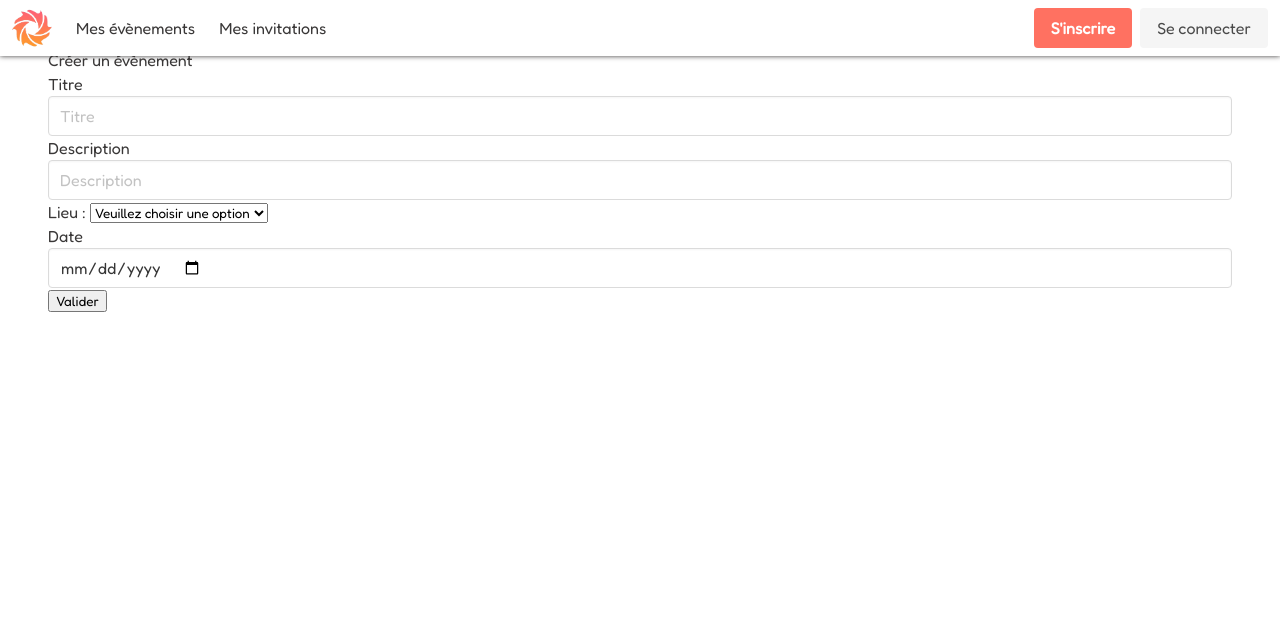
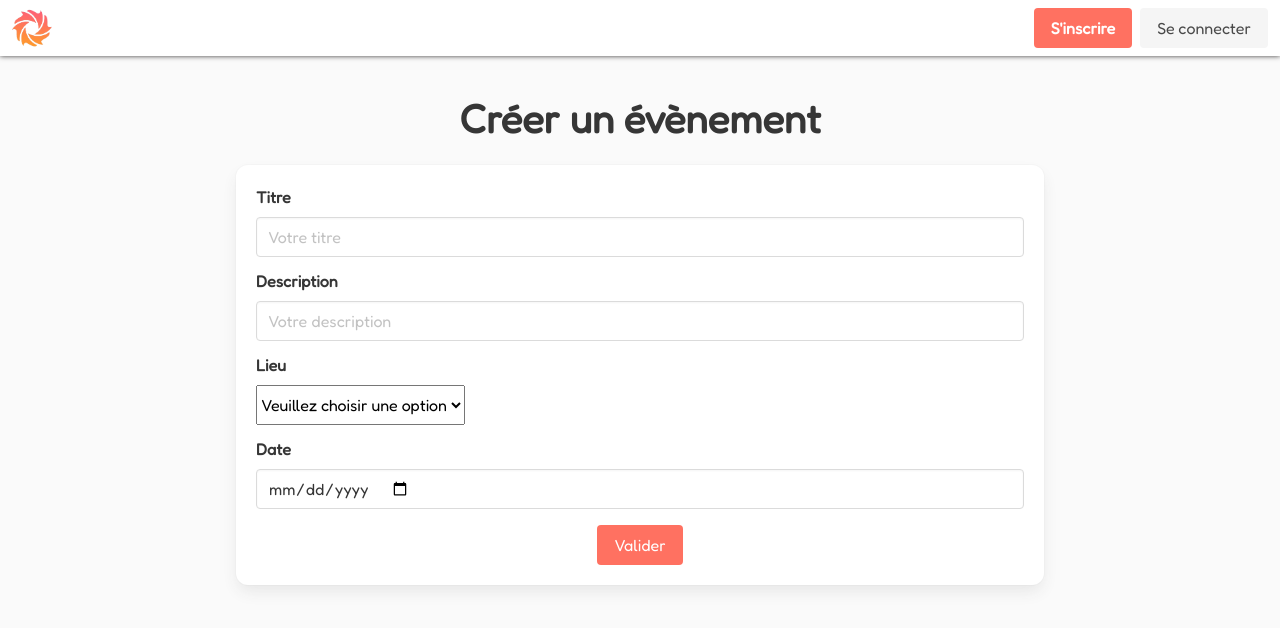
Before and after one commit to akremjomaa/Reunionou-WebApp, a Vue app: page /event/new in a window 1280 px wide. Shown: the top 628 px of the page. Built offline with nearby package versions, Linux system fonts and the light colour scheme.

Commit message:
CSS Page Event

```diff
--- a/index.html
+++ b/index.html
@@ -2,7 +2,7 @@
 <html lang="fr">
   <head>
     <meta charset="UTF-8">
-    <link rel="icon" href="/favicon.ico">
+    <link rel="icon" href="/logo.png">
     <meta name="viewport" content="width=device-width, initial-scale=1.0">
     <title>Reunionou WebApp</title>
 
--- a/src/assets/style.scss
+++ b/src/assets/style.scss
@@ -15,11 +15,46 @@ $family-sans-serif: 'Fredoka', sans-serif;
 $primary: $orange1;
 $link: $orange1;
 $text: $black;
+$body-background-color: #fafafa;
 $box-radius: 12px;
 $navbar-item-img-max-height: none;
+$section-padding: 3rem 1em;
+$section-padding-desktop: 3rem 1rem;
 
 @import "../../node_modules/bulma/bulma.sass";
 
+html {
+    scroll-behavior: smooth;
+    scrollbar-color: $orange1 #ebebeb;
+    scrollbar-width: thin;
+  }
+
+  html::-webkit-scrollbar-track {
+    background-color: #ebebeb;
+  }
+
+  html::-webkit-scrollbar {
+    width: 10px;
+    background-color: #ebebeb;
+  }
+
+  html::-webkit-scrollbar-thumb {
+    background-color: $orange1;
+    border-radius: 5px;
+  }
+
 .navbar{
     box-shadow: 0 0 5px;
+    &.is-fixed-top{
+        z-index: 1001;
+    }
 }
+.leaflet{
+    height: 50vh;
+}
+
+@media screen and (min-width: 1024px){
+    .leaflet{
+        height: 70vh;
+    }
+}
--- a/src/components/EventComments.vue
+++ b/src/components/EventComments.vue
@@ -30,21 +30,19 @@ async function getComments(){
 </script>
 
 <template>
-    <main>
-        <div>
-            <hr>
-            <h2> List des commentaires : {{count}}</h2>
-            <hr>
+        <div class="box">
+            <h2 class="subtitle is-4">Commentaires ({{count}})</h2>
 
-            <button>ajouter un commentaire</button>
+            <button class="button is-link mb-3">Ajouter un commentaire</button>
             <template v-for="comment in commentList" :key="comment.id">
+                <div class="my-3">
+                    <h3 v-if="comment.user_name === null"><strong>{{comment.invited_name}} {{comment.invited_firstName}}</strong> a dit :</h3>
+                    <h3 v-else><strong>{{comment.user_name}}</strong> a dit :</h3>
+                    <p class="pl-3">{{comment.content}}</p>
+                </div>
 
-                <div v-if="comment.user_name === null"> {{comment.invited_name}} {{comment.invited_firstName}}</div>
-                  <div v-else> {{comment.user_name}}</div>
-                <div>contenu de commentaire : {{comment.content}}</div>
             </template>
         </div>
-    </main>
 </template>
 <style scoped>
 
--- a/src/components/EventInvitations.vue
+++ b/src/components/EventInvitations.vue
@@ -72,16 +72,13 @@ async function updateEvent(){
 </script>
 
 <template>
-    <main>
-        <div>
-            <hr>
-            <h2> List des invités : {{count}}</h2>
-            <hr>
+        <div class="box">
+            <h2 class="subtitle is-4"> Liste des invités ({{count}})</h2>
 
             <template v-for="invitation in invitationList" :key="invitation.id">
                <div> <b> {{invitation.invited_name}} {{invitation.invited_firstName}}</b> {{invitation.invitation_status}}</div>
             </template>
-             <button @click="modeInviteMembers">Inviter des des membres</button>
+             <button class="button is-link mt-3" @click="modeInviteMembers">Inviter des des membres</button>
 
             <div v-if="state.userListVisible">
                 <form>
@@ -91,14 +88,12 @@ async function updateEvent(){
                             {{ user.firstname }} {{user.lastname}}
                         </label><br>
                     </template>
-                    <button @click.prevent="sendInvitations">Envoyer</button>
+                    <button class="button is-link mt-3" @click.prevent="sendInvitations">Envoyer</button>
                 </form>
 
             </div>
 
-
         </div>
-    </main>
 </template>
 <style scoped>
 
--- a/src/components/NavBar.vue
+++ b/src/components/NavBar.vue
@@ -29,11 +29,11 @@ function logOut() {
     </div>
 
     <div class="navbar-menu" :class="{'is-active':state.menuOuvert}">
-      <div class="navbar-start">
-        <router-link to="/user/2/events" class="navbar-item">
+      <div v-if="navUserConnected.value" class="navbar-start">
+        <router-link to="/user/:id/events" class="navbar-item">
           Mes évènements
         </router-link>
-        <router-link to="/user/1/invitations" class="navbar-item">
+        <router-link to="/user/:id/invitations" class="navbar-item">
           Mes invitations
         </router-link>
       </div>
--- a/src/views/CreateEventView.vue
+++ b/src/views/CreateEventView.vue
@@ -63,31 +63,30 @@ export default {
 </script>
 
 <template>
-    <main>
-        <div>
-            <div><h1>Créer un évènement</h1></div>
-            <form action="">
-                <div>
-                    <label>Titre</label>
-                    <div>
-                        <input class="input" required="required" placeholder="Titre">
+        <section class="column pt-6 is-10-tablet is-offset-1-tablet is-8-widescreen is-offset-2-widescreen">
+            <h1 class="title is-2 has-text-centered">Créer un évènement</h1>
+            <form action="" class="box">
+                <div class="field">
+                    <label class="label">Titre</label>
+                    <div class="control">
+                        <input class="input" required="required" placeholder="Votre titre">
                     </div>
                 </div>
-                <div>
-                    <label>Description</label>
-                    <div>
-                        <input class="input" required="required" placeholder="Description">
+                <div class="field">
+                    <label class="label">Description</label>
+                    <div class="control">
+                        <input class="input" required="required" placeholder="Votre description">
                     </div>
                 </div>
-                <div>
-                    <label>Lieu : </label>
-                    <select v-on:change="onSelectChange">
+                <div class="field">
+                    <label class="label">Lieu</label>
+                    <select class="select control" v-on:change="onSelectChange">
                         <option value="">Veuillez choisir une option</option>
                         <option value="Carte">Carte</option>
                         <option value="Adresse">Adresse</option>
                     </select>
-                    <div style="height:600px; width:800px" v-if="selected === 'Carte'">
-                        <l-map ref="map" v-model:zoom="zoom" :center="[48.683188, 6.161877]" @click="onMapClick">
+                    <div class="my-4 leaflet" v-if="selected === 'Carte'">
+                        <l-map :use-global-leaflet="false" ref="map" v-model:zoom="zoom" :center="[48.683188, 6.161877]" @click="onMapClick">
                             <l-tile-layer
                                     url="https://{s}.tile.openstreetmap.org/{z}/{x}/{y}.png"
                                     layer-type="base"
@@ -96,23 +95,24 @@ export default {
                         </l-map>
                     </div>
                     <div v-if="selected === 'Adresse'">
-                        <label>Adresse de l'évènement</label>
+                        <label class="label">Adresse de l'évènement</label>
                         <div>
                             <input class="input" type="text" required="required" placeholder="Adresse">
                         </div>
 
                     </div>
                 </div>
-                <div>
-                    <label>Date</label>
-                    <div>
+                <div class="field">
+                    <label class="label">Date</label>
+                    <div class="control">
                         <input class="input" type="date" required="required" placeholder="Titre">
                     </div>
                 </div>
-                <button type="submit">Valider</button>
+                <div class="control is-flex is-justify-content-center mt-4">
+                    <button class="button is-link" type="submit">Valider</button>
+                </div>
             </form>
-        </div>
-    </main>
+        </section>
 </template>
 
 <style scoped>
--- a/src/views/OneEventView.vue
+++ b/src/views/OneEventView.vue
@@ -54,47 +54,43 @@ async function updateEvent(){
 </script>
 
 <template>
-    <main><div v-if="state.eventFormVisible">
+    <section class="column pt-6 is-10-tablet is-offset-1-tablet is-8-widescreen is-offset-2-widescreen">
+        <div class="box" v-if="state.eventFormVisible">
             <form @submit.prevent="updateEvent">
                 <div>
-                <label>Titre</label>
-                <input v-model="state.event.event_title"
-                       id="{{state.event.event_title}}" type="text">
+                    <label class="label">Titre</label>
+                    <input v-model="state.event.event_title" id="{{state.event.event_title}}" type="text">
                 </div>
                 <div>
-                <label>Description</label>
-                <input v-model="state.event.event_description"
-                       id="{{state.event.event_description}}" type="text">
+                    <label class="label">Description</label>
+                    <input v-model="state.event.event_description" id="{{state.event.event_description}}" type="text">
                 </div>
                 <div>
-                <label>Lieu</label>
-                <input v-model="state.event.event_place"
-                       id="{{state.event.event_place}}" type="text">
+                    <label class="label">Lieu</label>
+                    <input v-model="state.event.event_place" id="{{state.event.event_place}}" type="text">
                 </div>
                 <div>
-                <label>Date</label>
-                <input v-model="state.event.event_date"
-                       id="{{state.event.event_date}}" type="datetime-local">
+                    <label class="label">Date</label>
+                    <input v-model="state.event.event_date" id="{{state.event.event_date}}" type="datetime-local">
                 </div>
-            <button>Enregistrer</button>
+                <button class="button is-link">Enregistrer</button>
             </form>
         </div>
-        <div v-else>
-            <h2>Titre : {{state.event.event_title}}</h2>
-            <h3> Description : {{state.event.event_description}}</h3>
-            <h3> Date de l'evenement : {{state.event.event_date}}</h3>
-            <h3> Lieu de l'evenement : {{state.event.event_place}} </h3>
-            <h3> Statut : {{state.event.event_status}} </h3>
-            <h3>Evenement crée par : {{state.creator.firstname}}  {{state.creator.name}} </h3>
-            <button @click="modeUpdateEvent">Modifier un évenement</button>
+        <div class="box" v-else>
+            <h2 class="title is-2">{{ state.event.event_title }}</h2>
+            <h3>Description : {{ state.event.event_description }}</h3>
+            <h3>Date : {{ state.event.event_date }}</h3>
+            <h3>Lieu : {{ state.event.event_place }} </h3>
+            <h3>Statut : {{ state.event.event_status }} </h3>
+            <h3>Évènement créé par : {{ state.creator.firstname }} {{ state.creator.name }} </h3>
+            <button class="button is-link mt-3" @click="modeUpdateEvent">Modifier un évenement</button>
         </div>
-        <div>
+
             <Invitations></Invitations>
-        </div>
-        <div>
+
             <Comments></Comments>
-        </div>
-    </main>
+
+    </section>
 </template>
 <style scoped>
 
--- a/src/views/UserInvitationsListView.vue
+++ b/src/views/UserInvitationsListView.vue
@@ -28,7 +28,6 @@ async  function getInvitations() {
 
 </script>
 <template>
-    <main>
         <h1>Vos invitations : {{count}}</h1>
         <div>
             <template v-for=" invitation in invitationsList" :key="invitation.id">
@@ -42,5 +41,4 @@ async  function getInvitations() {
             </template>
 
         </div>
-    </main>
 </template>
```
Also changed, not shown: src/assets/style.css. Lines whose indentation alone changed are shown as unchanged.
